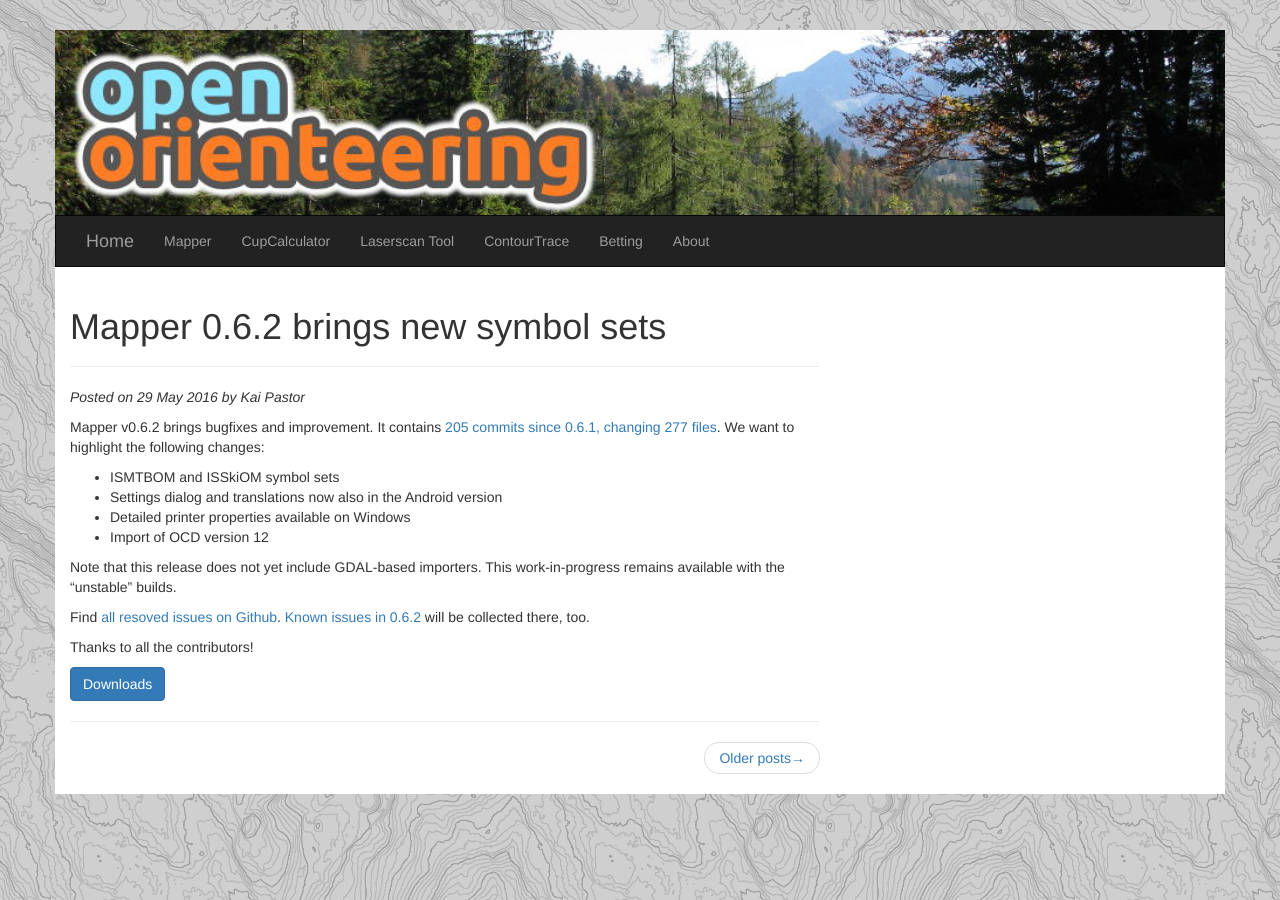
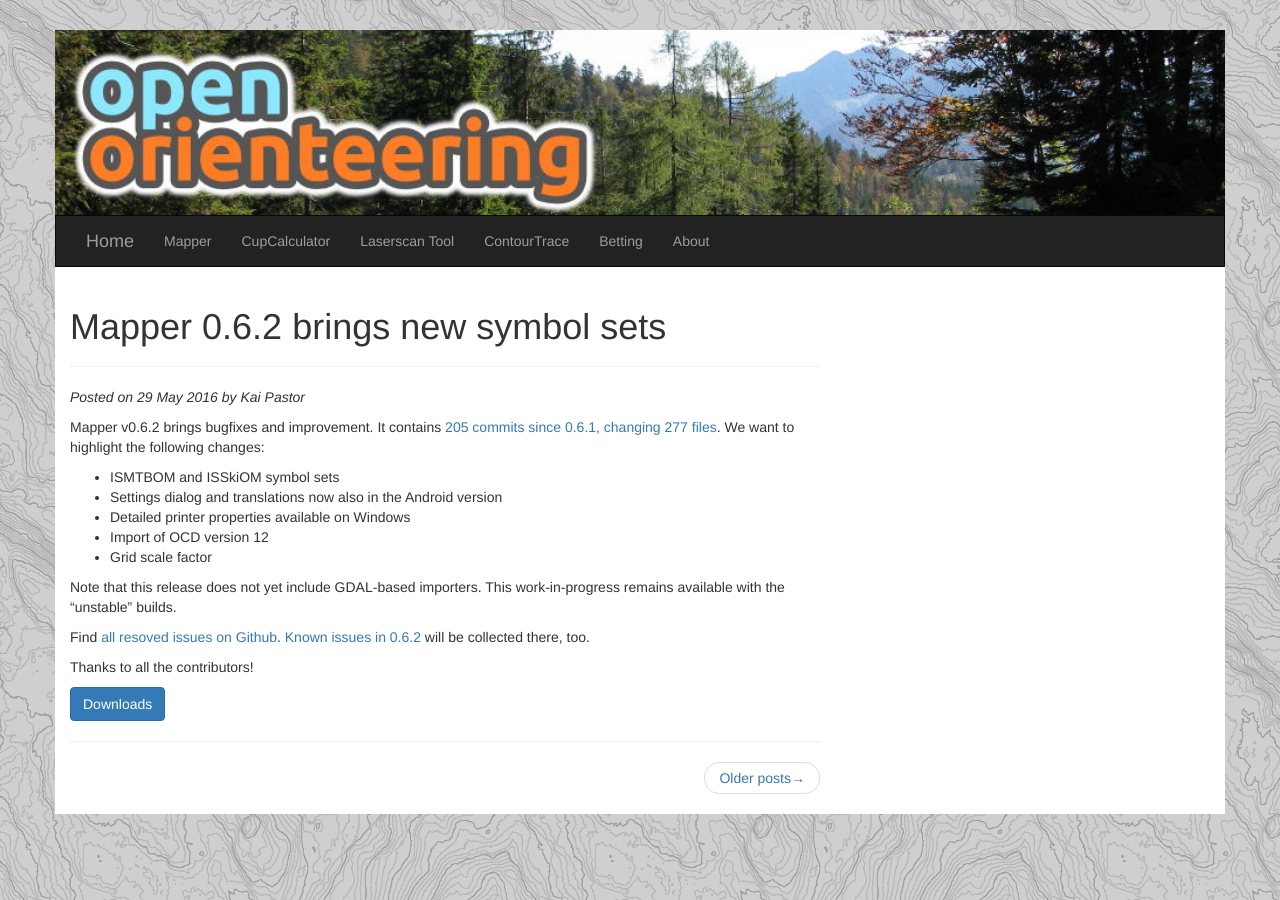
Before and after one commit to OpenOrienteering/OpenOrienteering.github.io, a Jekyll site: the page built from _posts/2016-05-29-mapper-0.6.2-released.md, in a window 1280 px wide. Built offline with Jekyll 4.4.1, drawn with Linux system fonts in a browser that asks for light colours.

Commit message:
Update 2016-05-29-mapper-0.6.2-released.md

```diff
--- a/_posts/2016-05-29-mapper-0.6.2-released.md
+++ b/_posts/2016-05-29-mapper-0.6.2-released.md
@@ -14,6 +14,7 @@ Mapper v0.6.2 brings bugfixes and improvement. It contains [205 commits since 0.
  - Settings dialog and translations now also in the Android version
  - Detailed printer properties available on Windows
  - Import of OCD version 12
+ - Grid scale factor
 
 Note that this release does not yet include GDAL-based importers. This work-in-progress remains available with the "unstable" builds.
 
```
